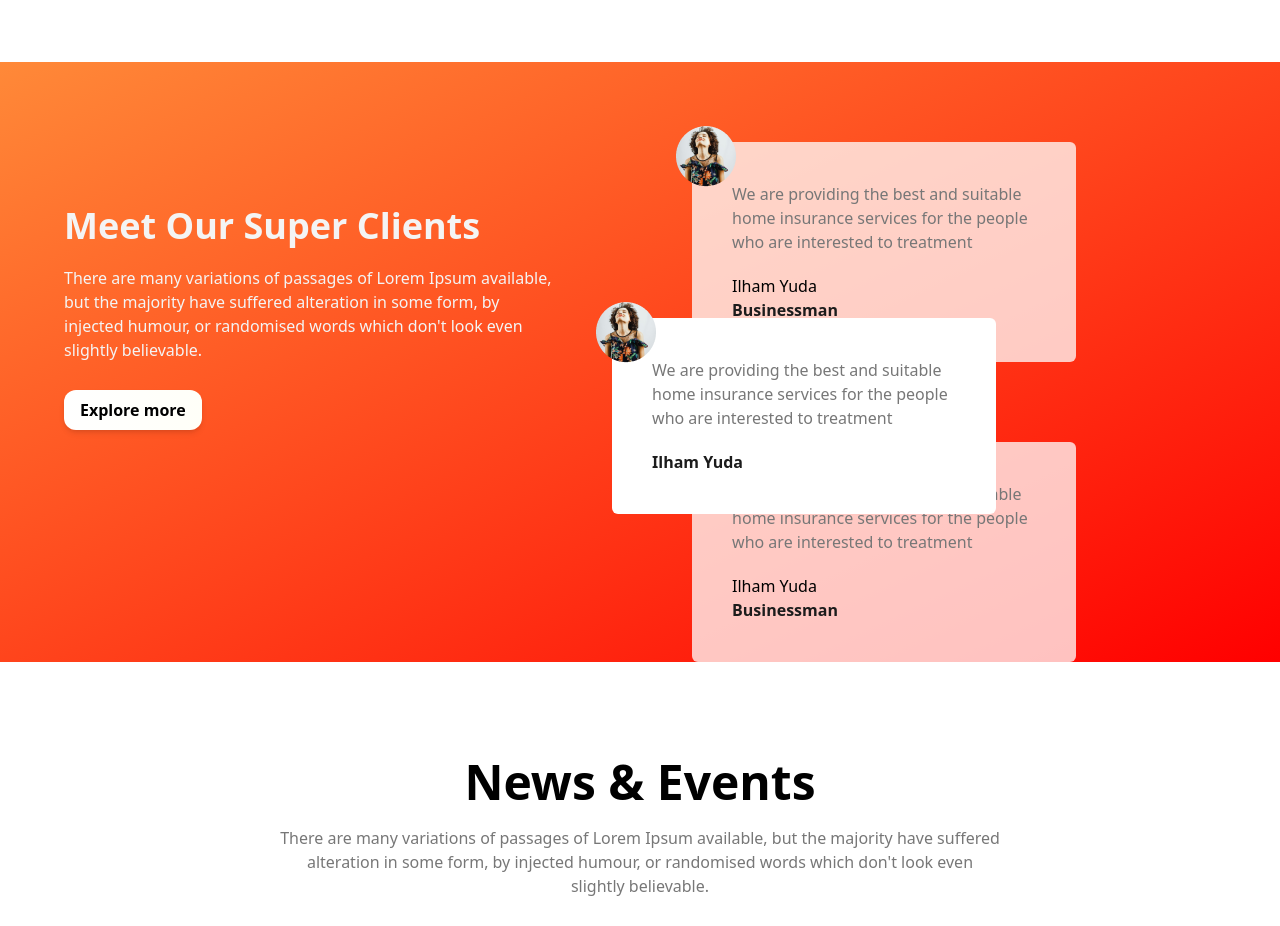
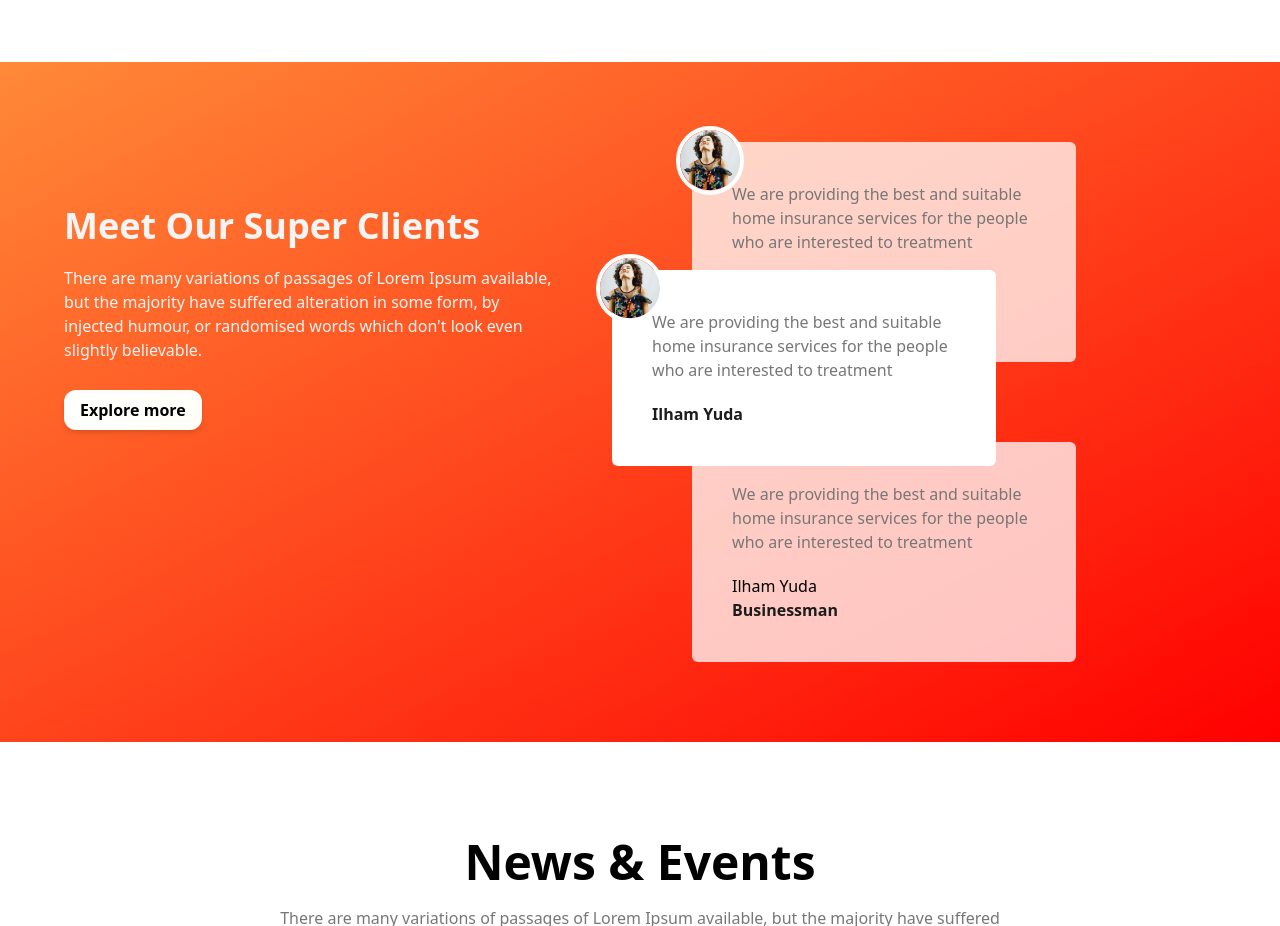
Before and after one commit to AbdullaAlMamun121/tea-houses-practice, a plain HTML site: page index.html in a window 1280 px wide. Shown: the part 1920-2846 px from the top of the page. Drawn offline with nearby package versions, Linux system fonts and the light colour scheme.

Commit message:
border add

```diff
--- a/index.html
+++ b/index.html
@@ -125,23 +125,23 @@
                 <!-- meet second half -->
                 <div class="basis-6/12 relative">
                     <div class="bg-[#FFFFFF] bg-opacity-75 rounded-md pt-10 pr-10 pl-10 pb-10 mt-20 mr-16 w-96 relative">
-                        <img class="absolute -top-4 -left-4" src="images/client.png" alt="">
+                        <img class="absolute -top-4 -left-4 border-solid border-4 border-[#FFFFFF] rounded-full" src="images/client.png" alt="">
                         <p class="text-[#777777] text-base mb-5">We are providing the best and suitable home insurance
                             services for the people who are interested to treatment</p>
                         <h5>Ilham Yuda</h5>
                         <p class="text-[#1C1C1C] font-bold text-base">Businessman</p>
                     </div>
 
-                    <div class="w-96 bg-[#FFFFFF] rounded-md pt-10 pr-10 pl-10 pb-10 mt-20 mr-16 absolute top-44 -left-20">
+                    <div class="w-96 bg-[#FFFFFF] rounded-md pt-10 pr-10 pl-10 pb-10 mt-20 mr-16 absolute top-32 -left-20">
                         <div class="relative">
-                            <img class="absolute -top-14 -left-14" src="images/client.png" alt="">
+                            <img class="absolute -top-14 -left-14 border-solid border-4 border-[#FFFFFF] rounded-full" src="images/client.png" alt="">
                         </div>
                         <p class="text-[#777777] text-base mb-5 ">We are providing the best and suitable home
                             insurance services for the people who are interested to treatment</p>
                         <h5 class="text-[#1C1C1C] font-bold text-base">Ilham Yuda</h5>
                     </div>
 
-                    <div class="bg-[#FFFFFF] rounded-md pt-10 pr-10 pl-10 pb-10 mt-20 mr-16 bg-opacity-75 w-96">
+                    <div class="bg-[#FFFFFF] rounded-md pt-10 pr-10 pl-10 pb-10 mt-20 mr-16 bg-opacity-75 w-96 mb-20">
                         <p class="text-[#777777] text-base mb-5">We are providing the best and suitable home
                             insurance services for the people who are interested to treatment</p>
                         <h5>Ilham Yuda</h5>
```
